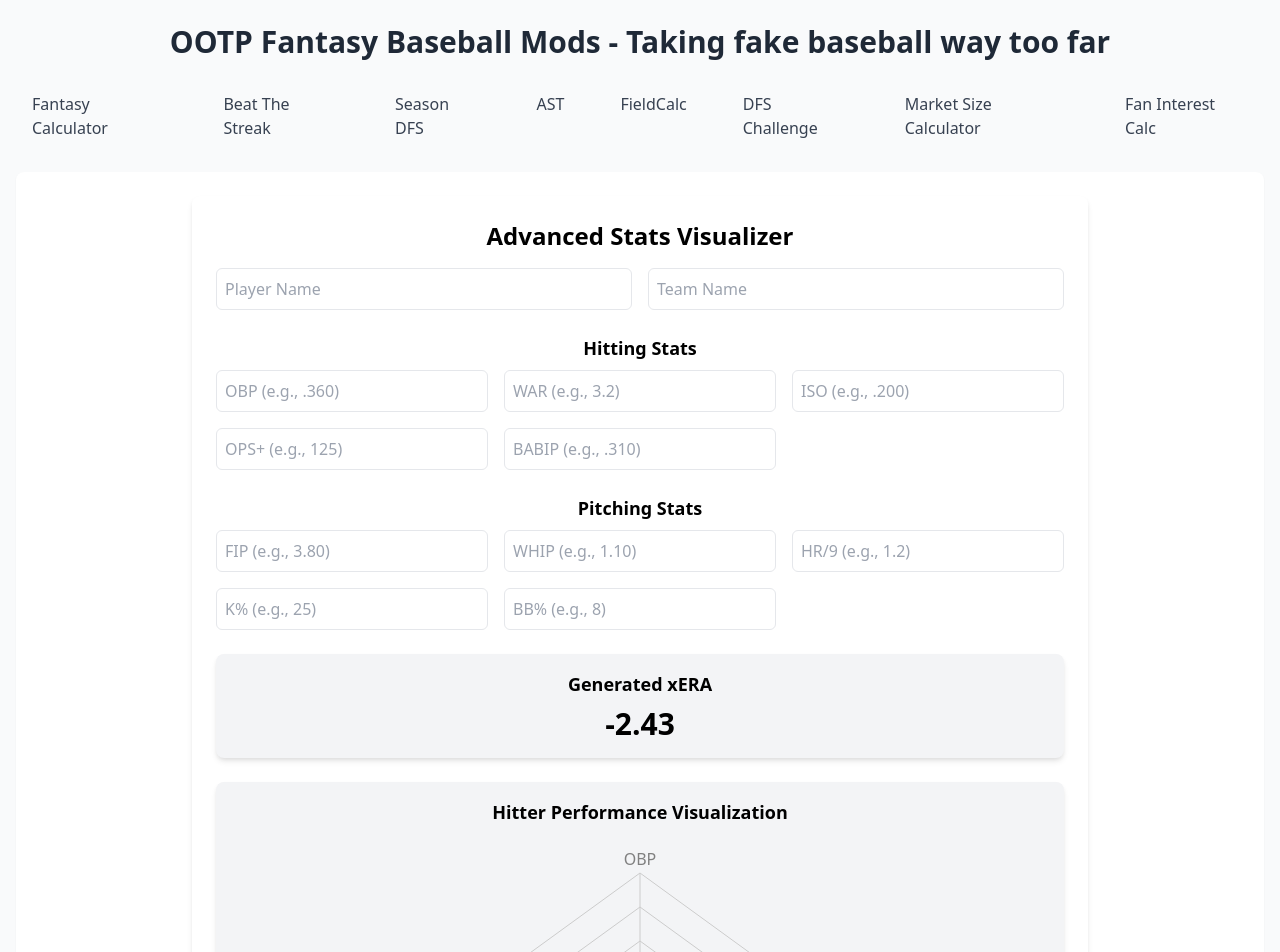
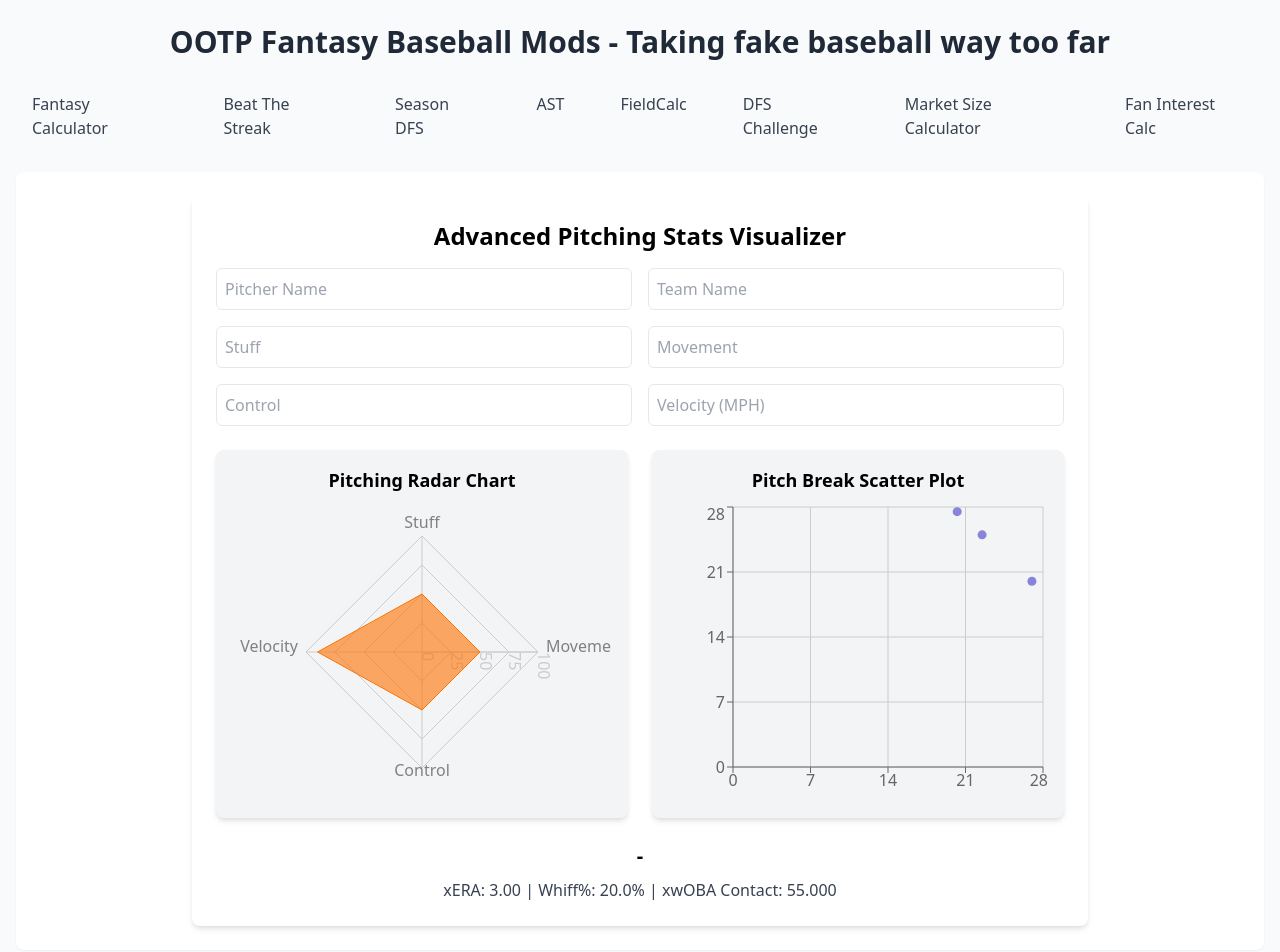
Before and after one commit to quarterback/SimBaseballCalc, a React (Create React App) app: page /ast in a window 1280 px wide. Shown: the top 952 px of the page. Built offline with nearby package versions, Linux system fonts and the light colour scheme.

Commit message:
Update AdvancedStatsTool.js

```diff
--- a/src/AdvancedStatsTool.js
+++ b/src/AdvancedStatsTool.js
@@ -1,213 +1,93 @@
 import React, { useState } from "react";
-import { Radar, RadarChart, PolarGrid, PolarAngleAxis, PolarRadiusAxis, Tooltip, ResponsiveContainer } from "recharts";
+import { Radar, RadarChart, PolarGrid, PolarAngleAxis, PolarRadiusAxis, ScatterChart, Scatter, XAxis, YAxis, CartesianGrid, Tooltip, ResponsiveContainer } from "recharts";
 
 const AdvancedStatsTool = () => {
-  // State for manual stat input
-  const [playerData, setPlayerData] = useState({
+  const [pitcherData, setPitcherData] = useState({
     name: "",
     team: "",
-    obp: "",
-    war: "",
-    iso: "",
-    opsPlus: "",
-    babip: "",
+    stuff: "",
+    movement: "",
+    control: "",
+    velocity: "",
+    gbPercent: "",
+    hr9: "",
+    bb9: "",
+    k9: "",
+    lobPercent: "",
     fip: "",
-    whip: "",
-    hr9: "",
-    kRate: "",
-    bbRate: "",
-    lobPercent: "",
+    era: ""
   });
 
-  // Handle user input
   const handleChange = (e) => {
-    setPlayerData({
-      ...playerData,
-      [e.target.name]: e.target.value,
+    setPitcherData({
+      ...pitcherData,
+      [e.target.name]: e.target.value
     });
   };
 
-  // Calculate xERA (but NOT in the visualization)
-  const xERA =
-    (parseFloat(playerData.fip) || 4.00) * 0.7 +
-    (parseFloat(playerData.whip) || 1.30) * 0.3 +
-    (parseFloat(playerData.hr9) || 1.2) * 1.2 -
-    (parseFloat(playerData.lobPercent) || 70) * 0.1 -
-    (parseFloat(playerData.babip) || 0.300) * 0.2;
+  // Derived Metrics
+  const xERA = (3.00 + (parseFloat(pitcherData.fip) || 0) * 0.7 + (parseFloat(pitcherData.era) || 0) * 0.3).toFixed(2);
+  const iVB = ((parseFloat(pitcherData.movement) || 50) * 0.2 + (parseFloat(pitcherData.gbPercent) || 50) * 0.3).toFixed(1);
+  const iHB = ((parseFloat(pitcherData.movement) || 50) * 0.1 + (parseFloat(pitcherData.control) || 50) * 0.2 + (parseFloat(pitcherData.bb9) || 2.5) * 3).toFixed(1);
+  const whiffRate = ((parseFloat(pitcherData.k9) || 8) * 2.5).toFixed(1);
+  const xwOBAContact = ((parseFloat(pitcherData.hr9) || 1) * 20 + (parseFloat(pitcherData.lobPercent) || 70) * 0.5).toFixed(3);
 
-  // Hitter Stats Radar Chart
-  const hitterData = [
-    { stat: "OBP", value: parseFloat(playerData.obp) || 0 },
-    { stat: "WAR", value: parseFloat(playerData.war) || 0 },
-    { stat: "ISO", value: parseFloat(playerData.iso) || 0 },
-    { stat: "OPS+", value: parseFloat(playerData.opsPlus) || 0 },
-    { stat: "BABIP", value: parseFloat(playerData.babip) || 0 },
+  const radarData = [
+    { stat: "Stuff", value: parseFloat(pitcherData.stuff) || 50 },
+    { stat: "Movement", value: parseFloat(pitcherData.movement) || 50 },
+    { stat: "Control", value: parseFloat(pitcherData.control) || 50 },
+    { stat: "Velocity", value: parseFloat(pitcherData.velocity) || 90 }
   ];
 
-  // Pitcher Stats Radar Chart
-  const pitcherData = [
-    { stat: "FIP", value: parseFloat(playerData.fip) || 4.00 },
-    { stat: "WHIP", value: parseFloat(playerData.whip) || 1.30 },
-    { stat: "HR/9", value: parseFloat(playerData.hr9) || 1.2 },
-    { stat: "K%", value: parseFloat(playerData.kRate) || 22 },
-    { stat: "BB%", value: parseFloat(playerData.bbRate) || 8 },
+  const scatterData = [
+    { x: parseFloat(iHB), y: parseFloat(iVB), pitch: "Fastball" },
+    { x: parseFloat(iHB) * 0.9, y: parseFloat(iVB) * 1.1, pitch: "Slider" },
+    { x: parseFloat(iHB) * 1.2, y: parseFloat(iVB) * 0.8, pitch: "Changeup" }
   ];
 
   return (
     <div className="max-w-4xl mx-auto p-6 bg-white shadow-md rounded-lg">
-      <h2 className="text-2xl font-bold text-center mb-4">Advanced Stats Visualizer</h2>
+      <h2 className="text-2xl font-bold text-center mb-4">Advanced Pitching Stats Visualizer</h2>
 
-      {/* Input Form */}
       <div className="grid grid-cols-2 gap-4 mb-6">
-        <input
-          type="text"
-          name="name"
-          value={playerData.name}
-          onChange={handleChange}
-          placeholder="Player Name"
-          className="p-2 border rounded-md w-full"
-        />
-        <input
-          type="text"
-          name="team"
-          value={playerData.team}
-          onChange={handleChange}
-          placeholder="Team Name"
-          className="p-2 border rounded-md w-full"
-        />
+        <input type="text" name="name" value={pitcherData.name} onChange={handleChange} placeholder="Pitcher Name" className="p-2 border rounded-md w-full" />
+        <input type="text" name="team" value={pitcherData.team} onChange={handleChange} placeholder="Team Name" className="p-2 border rounded-md w-full" />
+        <input type="number" name="stuff" value={pitcherData.stuff} onChange={handleChange} placeholder="Stuff" className="p-2 border rounded-md w-full" />
+        <input type="number" name="movement" value={pitcherData.movement} onChange={handleChange} placeholder="Movement" className="p-2 border rounded-md w-full" />
+        <input type="number" name="control" value={pitcherData.control} onChange={handleChange} placeholder="Control" className="p-2 border rounded-md w-full" />
+        <input type="number" name="velocity" value={pitcherData.velocity} onChange={handleChange} placeholder="Velocity (MPH)" className="p-2 border rounded-md w-full" />
       </div>
 
-      {/* Hitting Inputs */}
-      <h3 className="text-lg font-semibold text-center mb-2">Hitting Stats</h3>
-      <div className="grid grid-cols-3 gap-4 mb-6">
-        <input
-          type="number"
-          step="0.001"
-          name="obp"
-          value={playerData.obp}
-          onChange={handleChange}
-          placeholder="OBP (e.g., .360)"
-          className="p-2 border rounded-md w-full"
-        />
-        <input
-          type="number"
-          step="0.1"
-          name="war"
-          value={playerData.war}
-          onChange={handleChange}
-          placeholder="WAR (e.g., 3.2)"
-          className="p-2 border rounded-md w-full"
-        />
-        <input
-          type="number"
-          step="0.01"
-          name="iso"
-          value={playerData.iso}
-          onChange={handleChange}
-          placeholder="ISO (e.g., .200)"
-          className="p-2 border rounded-md w-full"
-        />
-        <input
-          type="number"
-          name="opsPlus"
-          value={playerData.opsPlus}
-          onChange={handleChange}
-          placeholder="OPS+ (e.g., 125)"
-          className="p-2 border rounded-md w-full"
-        />
-        <input
-          type="number"
-          step="0.001"
-          name="babip"
-          value={playerData.babip}
-          onChange={handleChange}
-          placeholder="BABIP (e.g., .310)"
-          className="p-2 border rounded-md w-full"
-        />
-      </div>
-
-      {/* Pitching Inputs */}
-      <h3 className="text-lg font-semibold text-center mb-2">Pitching Stats</h3>
-      <div className="grid grid-cols-3 gap-4 mb-6">
-        <input
-          type="number"
-          step="0.01"
-          name="fip"
-          value={playerData.fip}
-          onChange={handleChange}
-          placeholder="FIP (e.g., 3.80)"
-          className="p-2 border rounded-md w-full"
-        />
-        <input
-          type="number"
-          step="0.01"
-          name="whip"
-          value={playerData.whip}
-          onChange={handleChange}
-          placeholder="WHIP (e.g., 1.10)"
-          className="p-2 border rounded-md w-full"
-        />
-        <input
-          type="number"
-          step="0.1"
-          name="hr9"
-          value={playerData.hr9}
-          onChange={handleChange}
-          placeholder="HR/9 (e.g., 1.2)"
-          className="p-2 border rounded-md w-full"
-        />
-        <input
-          type="number"
-          step="0.1"
-          name="kRate"
-          value={playerData.kRate}
-          onChange={handleChange}
-          placeholder="K% (e.g., 25)"
-          className="p-2 border rounded-md w-full"
-        />
-        <input
-          type="number"
-          step="0.1"
-          name="bbRate"
-          value={playerData.bbRate}
-          onChange={handleChange}
-          placeholder="BB% (e.g., 8)"
-          className="p-2 border rounded-md w-full"
-        />
-      </div>
-
-      {/* Generated xERA */}
+      <div className="grid grid-cols-2 gap-6">
         <div className="p-4 bg-gray-100 rounded-lg shadow-md">
-        <h3 className="text-lg font-semibold text-center mb-2">Generated xERA</h3>
-        <p className="text-3xl text-center font-bold">{xERA.toFixed(2)}</p>
-      </div>
-
-      {/* Hitter Visualization */}
-      <div className="p-4 bg-gray-100 rounded-lg shadow-md mt-6">
-        <h3 className="text-lg font-semibold text-center mb-2">Hitter Performance Visualization</h3>
-        <ResponsiveContainer width="100%" height={350}>
-          <RadarChart cx="50%" cy="50%" outerRadius="80%" data={hitterData}>
+          <h3 className="text-lg font-semibold text-center mb-2">Pitching Radar Chart</h3>
+          <ResponsiveContainer width="100%" height={300}>
+            <RadarChart cx="50%" cy="50%" outerRadius="80%" data={radarData}>
               <PolarGrid />
               <PolarAngleAxis dataKey="stat" />
               <PolarRadiusAxis />
-            <Tooltip />
-            <Radar name={playerData.name || "Hitter"} dataKey="value" stroke="#ff7300" fill="#ff7300" fillOpacity={0.6} />
+              <Radar name={pitcherData.name || "Pitcher"} dataKey="value" stroke="#ff7300" fill="#ff7300" fillOpacity={0.6} />
             </RadarChart>
           </ResponsiveContainer>
         </div>
 
-      {/* Pitcher Visualization */}
-      <div className="p-4 bg-gray-100 rounded-lg shadow-md mt-6">
-        <h3 className="text-lg font-semibold text-center mb-2">Pitcher Performance Visualization</h3>
-        <ResponsiveContainer width="100%" height={350}>
-          <RadarChart cx="50%" cy="50%" outerRadius="80%" data={pitcherData}>
-            <PolarGrid />
-            <PolarAngleAxis dataKey="stat" />
-            <PolarRadiusAxis />
-            <Tooltip />
-            <Radar name={playerData.name || "Pitcher"} dataKey="value" stroke="#8884d8" fill="#8884d8" fillOpacity={0.6} />
-          </RadarChart>
+        <div className="p-4 bg-gray-100 rounded-lg shadow-md">
+          <h3 className="text-lg font-semibold text-center mb-2">Pitch Break Scatter Plot</h3>
+          <ResponsiveContainer width="100%" height={300}>
+            <ScatterChart>
+              <CartesianGrid />
+              <XAxis type="number" dataKey="x" name="Horizontal Break" />
+              <YAxis type="number" dataKey="y" name="Vertical Break" />
+              <Tooltip cursor={{ strokeDasharray: "3 3" }} />
+              <Scatter name="Pitches" data={scatterData} fill="#8884d8" />
+            </ScatterChart>
           </ResponsiveContainer>
+        </div>
+      </div>
+
+      <div className="mt-6 text-center">
+        <h3 className="text-xl font-semibold">{pitcherData.name} - {pitcherData.team}</h3>
+        <p className="mt-2 text-gray-700">xERA: {xERA} | Whiff%: {whiffRate}% | xwOBA Contact: {xwOBAContact}</p>
       </div>
     </div>
   );
```
Lines whose indentation alone changed are shown as unchanged.
